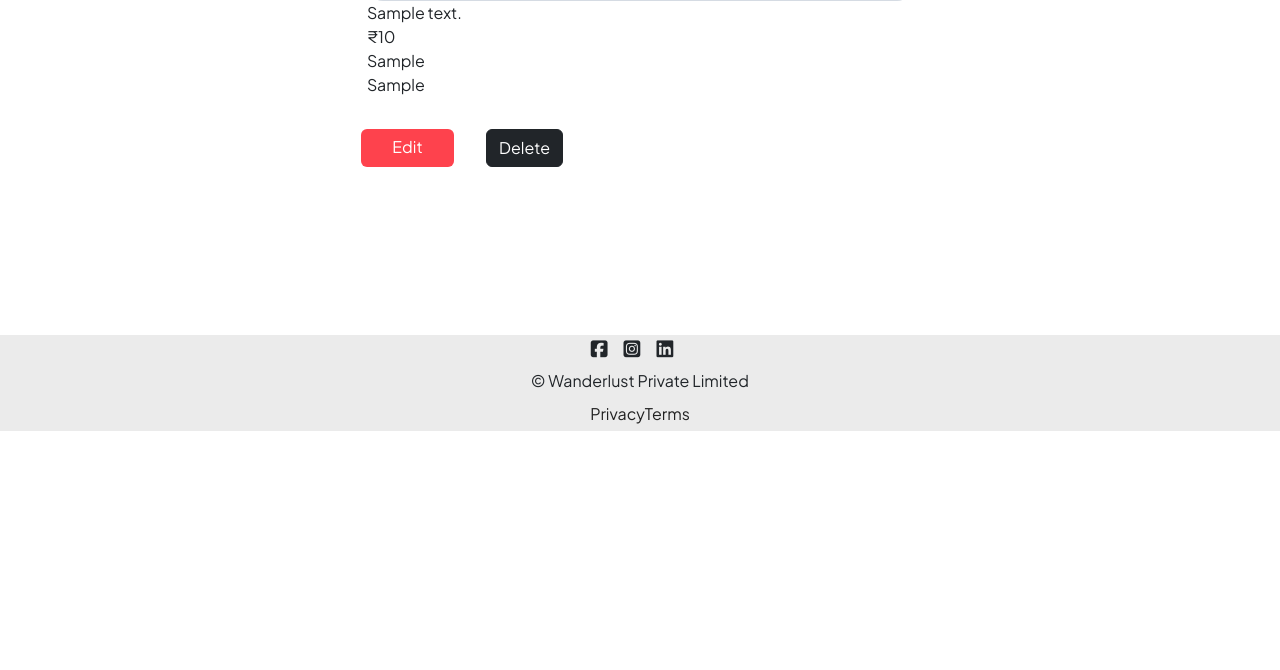
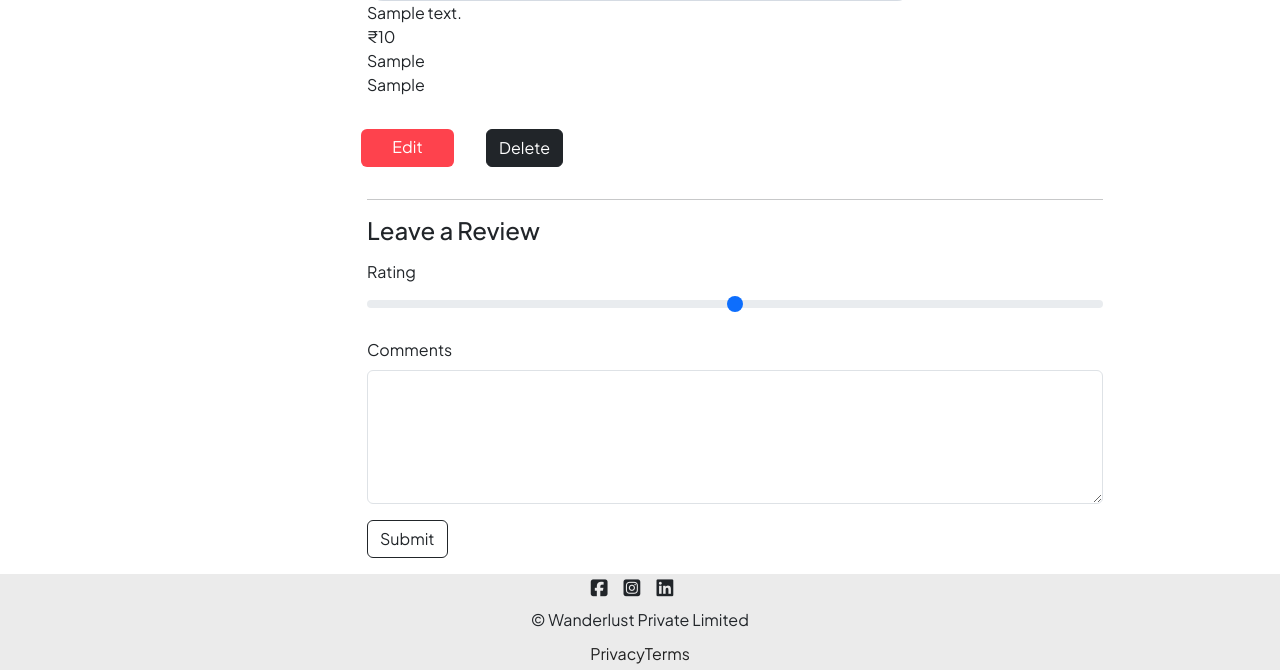
Before and after one commit to zebakatarki/Airbnb, a Node server app: page /listings/600000000000000000000001 in a window 1280 px wide. Shown: the part 369-1039 px from the top of the page. Before the commit the page ends 800 px from the top, so only its background shows below. Run offline with Node 20, Linux system fonts and the light colour scheme; tables that the repository leaves empty hold one stand-in row (values such as "Sample post"); grey boxes marked "Sample" are stand-in pictures; some libraries are stand-ins or nearby versions.

Commit message:
Review Added

```diff
--- a/app.js
+++ b/app.js
@@ -3,14 +3,16 @@ const app=express();
 const mongoose=require("mongoose");
 //Requiring listning.js first model
 const Listing=require("./models/listing.js");
+
 const path=require("path");
 const methodOverride = require("method-override");
 const ejsMate = require("ejs-mate");
 
 const wrapAsync = require("./utils/wrapAsync.js");
 const ExpressError = require("./utils/ExpressError.js");
-
+// const Review=require("./models/review.js");
 const {listingSchema} = require("./schema.js");
+const Review=require("./models/review.js");
 
 const mongo_url="mongodb://127.0.0.1:27017/wanderlust";
 
@@ -166,7 +168,22 @@ app.delete("/listings/:id",wrapAsync(async(req,res)=>{
     let deletedListing=await Listing.findByIdAndDelete(id);
     console.log(deletedListing);
     res.redirect("/listings");
-}))
+}));
+
+//Review POST ROUTE
+app.post("/listings/:id/reviews",async(req,res)=>{
+    let listing = await Listing.findById(req.params.id);
+    let newReview = new Review(req.body.review); //In review ratings and comments both are present
+
+    listing.reviews.push(newReview);
+
+    await newReview.save();
+    await listing.save();  //whn v wnt to change in existing database v hv cll async save function
+
+    console.log("New Review Saved");
+    res.send("New Review Saved");
+})
+
 // app.get("/testListing",async(req,res)=>{
 //     adding document
 //     let sampleListening = new Listing({
--- a/views/listings/show.ejs
+++ b/views/listings/show.ejs
@@ -27,4 +27,25 @@
     <button class="btn btn-dark offset-5 delete mb-3">Delete</button>
     </form>
     </div>
+
+    <!-- Review Section -->
+    <div class="col-8 offset-3 mb-3">
+        <hr>
+        <h4> Leave a Review </h4>
+        <!--  -->
+        <form method="post" action="/listings/<%= listing.id %>/reviews">
+            <div class="mb-3 mt-3">
+                <label for="rating" class="form-label">Rating</label>
+                <input type="range" min="1" max="5" id="rating" name="review[rating]" class="form-range">
+            </div>
+
+            <div class="mb-3 mt-3">
+                <label for="comment" class="form-label">Comments</label>
+                <textarea name="review[comment]" id="comment" cols="30" rows="5" class="form-control"></textarea>
+            </div>
+
+            <button class="btn btn-outline-dark">Submit</button>
+
+        </form>
     </div>
+    </div>
```
Also changed, not shown: models/review.js (+16 -2 lines).
